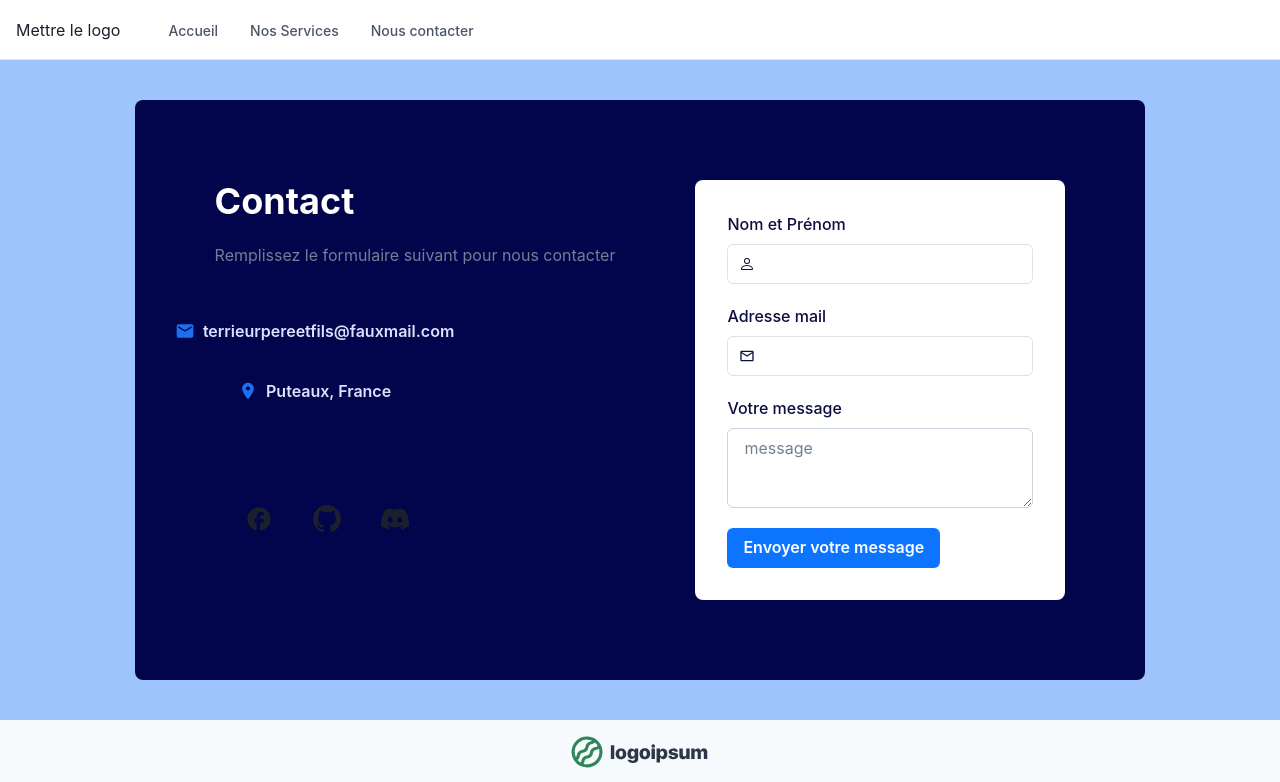
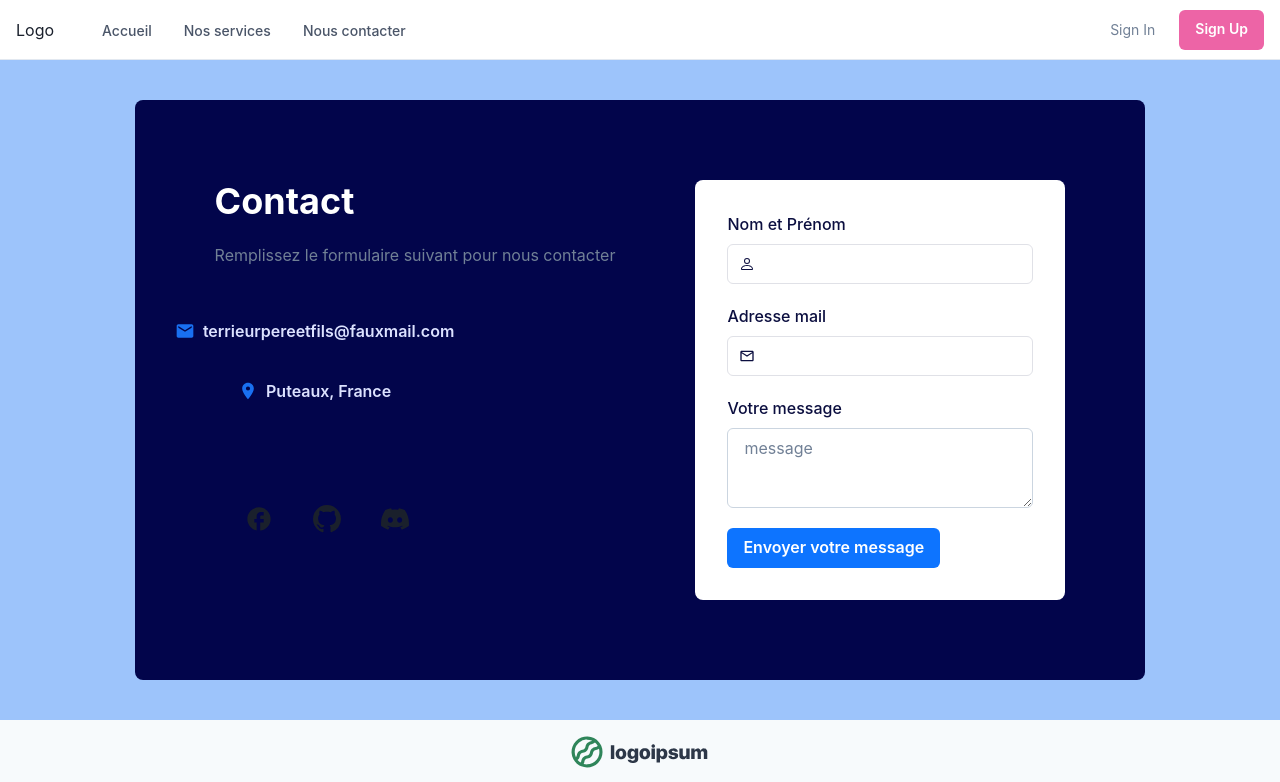
Before and after one commit to Bogerau/Projet-Allain-terrieur, a Next.js app: page /contact in a window 1280 px wide. Shown: the top 782 px of the page. Built offline with nearby package versions, Linux system fonts and the light colour scheme.

Commit message:
modification des erreurs d'orthographe + modif couleur bouton et ajout du on click pour aller vers la page contact

```diff
--- a/package.json
+++ b/package.json
@@ -20,6 +20,7 @@
     "react": "^18",
     "react-dom": "^18",
     "react-icons": "^4.11.0",
+    "react-router-dom": "^6.17.0",
     "react-slick": "^0.29.0",
     "slick-carousel": "^1.8.1"
   },
--- a/src/component/AffichageEquipe/Hook.tsx
+++ b/src/component/AffichageEquipe/Hook.tsx
@@ -15,8 +15,7 @@ function BoutonEquipe() {
   const [color, setColor] = useState(false);
 
   const toggleAffichage = () => {
-    setAfficherGrid(!afficherGrid);
-    setColor(color == false ? true : false)
+    const path="/contact"
   };
 
   useEffect(() => {
@@ -40,9 +39,8 @@ function BoutonEquipe() {
       </Container>
       <Center>
         <Button
-        colorScheme="blue"
         w="fit-content"
-        bg={color == false ? 'green.400' : 'red.400'}
+        bg={color == false ? 'green.400' : 'blue.400'}
         rounded={'full'}
         px={6}
         onClick={toggleAffichage}>
--- a/src/component/Carousels/index.tsx
+++ b/src/component/Carousels/index.tsx
@@ -1,7 +1,7 @@
 'use client'
 
 import React from 'react'
-import { Box, IconButton, useBreakpointValue } from '@chakra-ui/react'
+import { Box, IconButton, VStack, useBreakpointValue } from '@chakra-ui/react'
 // Here we have used react-icons package for the icons
 import { BiLeftArrowAlt, BiRightArrowAlt } from 'react-icons/bi'
 // And react-slick as our Carousel Lib
@@ -40,6 +40,7 @@ export default function Carousel() {
   ]
 
   return (
+    <VStack paddingTop="40px" spacing="2" alignItems="flex-start">
     <Box position={'relative'} height={'1000px'} width={'full'} overflow={'hidden'}>
       {/* CSS files for react-slick */}
       <link
@@ -93,5 +94,6 @@ export default function Carousel() {
         ))}
       </Slider>
     </Box>
+    </VStack>
   )
 }
--- a/src/component/Header/index.tsx
+++ b/src/component/Header/index.tsx
@@ -27,13 +27,9 @@ export default function WithSubnavigation() {
   const { isOpen, onToggle } = useDisclosure()
 
   return (
-    <Box
-      position="sticky"
-      top="0"
-      zIndex="1000"
-      backgroundColor={useColorModeValue('white', 'gray.800')}
-    >
+    <Box>
       <Flex
+        bg={useColorModeValue('white', 'gray.800')}
         color={useColorModeValue('gray.600', 'white')}
         minH={'60px'}
         py={{ base: 2 }}
@@ -41,8 +37,7 @@ export default function WithSubnavigation() {
         borderBottom={1}
         borderStyle={'solid'}
         borderColor={useColorModeValue('gray.200', 'gray.900')}
-        align={'center'}
-      >
+        align={'center'}>
         <Flex
           flex={{ base: 1, md: 'auto' }}
           ml={{ base: -2 }}
@@ -59,13 +54,36 @@ export default function WithSubnavigation() {
             textAlign={useBreakpointValue({ base: 'center', md: 'left' })}
             fontFamily={'heading'}
             color={useColorModeValue('gray.800', 'white')}>
-            Mettre le logo
+            Logo
           </Text>
 
           <Flex display={{ base: 'none', md: 'flex' }} ml={10}>
             <DesktopNav />
           </Flex>
         </Flex>
+
+        <Stack
+          flex={{ base: 1, md: 0 }}
+          justify={'flex-end'}
+          direction={'row'}
+          spacing={6}>
+          <Button as={'a'} fontSize={'sm'} fontWeight={400} variant={'link'} href={'#'}>
+            Sign In
+          </Button>
+          <Button
+            as={'a'}
+            display={{ base: 'none', md: 'inline-flex' }}
+            fontSize={'sm'}
+            fontWeight={600}
+            color={'white'}
+            bg={'pink.400'}
+            href={'#'}
+            _hover={{
+              bg: 'pink.300',
+            }}>
+            Sign Up
+          </Button>
+        </Stack>
       </Flex>
 
       <Collapse in={isOpen} animateOpacity>
@@ -226,10 +244,22 @@ interface NavItem {
 const NAV_ITEMS: Array<NavItem> = [
   {
     label: 'Accueil',
-    href: '/',
+    href:'/',
+    children: [
+      {
+        label: 'Notre histoire',
+        subLabel: '',
+        href: '#Histoire',
+      },
+      {
+        label: 'New & Noteworthy',
+        subLabel: 'Up-and-coming Designers',
+        href: '#',
+      },
+    ],
   },
   {
-    label: 'Nos Services',
+    label: 'Nos services',
     href: '/NosServices',
   },
   {
--- a/src/component/Realisation/Index.tsx
+++ b/src/component/Realisation/Index.tsx
@@ -35,14 +35,13 @@ import {
         </Container>
         <Center>
           <Button
-            colorScheme="blue"
             w="fit-content"
-            bg={color === false ? 'green.400' : 'red.400'}
+            bg={color === false ? 'green.400' : 'blue.400'}
             rounded={'full'}
             px={6}
             onClick={toggleAffichage}
           >
-            {afficherGrid ? 'Cacher l\'équipe' : 'Afficher notre équipe'}
+            {afficherGrid ? 'Cacher nos réalisations' : 'Voir nos réalisations'}
           </Button>
         </Center>
         {afficherGrid &&
--- a/src/component/footer/index.tsx
+++ b/src/component/footer/index.tsx
@@ -10,7 +10,7 @@ import {
   useColorModeValue,
   VisuallyHidden,
 } from '@chakra-ui/react'
-import { FaInstagram, FaTwitter, FaYoutube } from 'react-icons/fa'
+import { FaGithub, FaInstagram, FaTwitter, FaYoutube } from 'react-icons/fa'
 import { ReactNode } from 'react'
 
 const Logo = (props: any) => {
@@ -59,7 +59,7 @@ const SocialButton = ({
   )
 }
 
-export default function SmallCentered() {
+export default function FooterBar() {
   return (
     <Box
       bg={useColorModeValue('gray.50', 'gray.900')}
@@ -77,11 +77,14 @@ export default function SmallCentered() {
           </Box>
         <Stack direction={'row'} spacing={6}>
 
-          <Box as="a" href={'#'}>
+          <Box as="a" href={'/'}>
             Présentation
           </Box>
-          <Box as="a" href={'#'}>
+          <Box as="a" href={'/NosServices'}>
             Nos services
+          </Box>
+          <Box as="a" href={'/contact'}>
+            Nous Contacter
           </Box>
         </Stack>
       </Container>
@@ -100,13 +103,10 @@ export default function SmallCentered() {
           align={{ base: 'center', md: 'center' }}>
           <Text>© 2022 Yun et Baptiste. Tout droits réservés</Text>
           <Stack direction={'row'} spacing={6}>
-            <SocialButton label={'Twitter'} href={'#'}>
-              <FaTwitter />
+            <SocialButton label={'Github'} href={'https://github.com/Bogerau/Projet-Allain-terrieur.git'}>
+              <FaGithub />
             </SocialButton>
-            <SocialButton label={'YouTube'} href={'#'}>
-              <FaYoutube />
-            </SocialButton>
-            <SocialButton label={'Instagram'} href={'#'}>
+            <SocialButton label={'Instagram'} href={'https://www.instagram.com/terieur_pere_fils/'}>
               <FaInstagram />
             </SocialButton>
           </Stack>
--- a/src/pages/contact.tsx
+++ b/src/pages/contact.tsx
@@ -16,7 +16,7 @@ export default function Home() {
         <link rel="icon" href="/favicon.ico" />
       </Head>
       <main>
-        <Contact></Contact>
+        <Contact/>
       </main>
     </>
   )
```
Also changed, not shown: src/component/AffichageAccueil/Index.tsx (+8 -7 lines), src/component/AffichageEquipe/Index.tsx (+5 -6 lines), src/component/présentation/index.tsx (+6 -1 lines), 1 other file (tests, documents, lock files or other folders).
